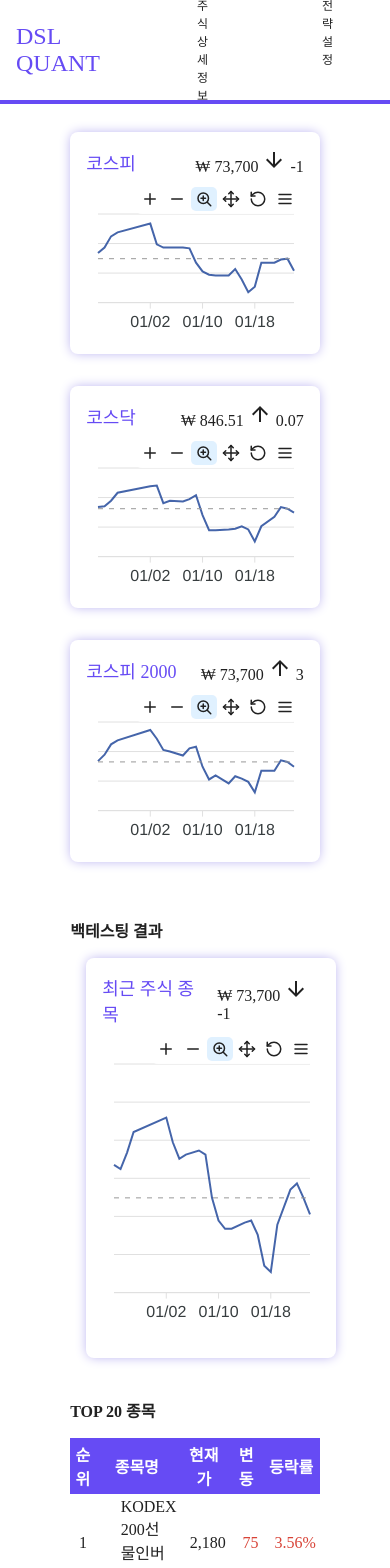
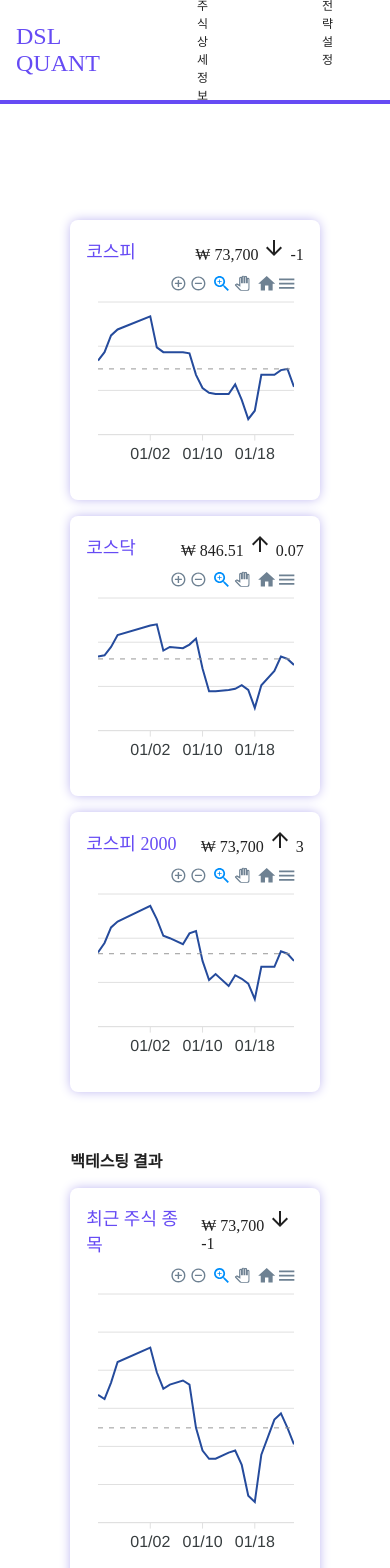
Before and after one commit to a40418a/DSL-QUANT-SYSTEM-FE, a React (Vite) app in the folder front-end/: page /home in a window 390 px wide. Shown: the top 1568 px of the page. Built offline with nearby package versions, Linux system fonts and the light colour scheme; a web font is replaced by a local one.

Commit message:
0709-2
홈화면 레이아웃 수정

```diff
--- a/front-end/src/components/box/featuredInfoBox/featuredInfoBox.css
+++ b/front-end/src/components/box/featuredInfoBox/featuredInfoBox.css
@@ -1,7 +1,6 @@
 .featuredinfo {
     box-sizing: border-box;
     flex: 1;
-    margin: var(--margin);
     padding: var(--padding);
     border-radius: var(--border-radius);
     -webkit-box-shadow: var(---webkit-box-shadow);
--- a/front-end/src/components/featuredInfo/FeaturedInfo.jsx
+++ b/front-end/src/components/featuredInfo/FeaturedInfo.jsx
@@ -9,8 +9,8 @@
 export const FeaturedInfo = () => {
     return (
         <div className="featured">
+            <div className="featured-box">
                 <FeaturedInfoBox
-                className="featuredinfo-box"
                     title="코스피"
                     currency="₩"
                     price="73,700"
@@ -19,8 +19,10 @@
                     chart={<ChartLine data={userData01} dataKey="close" />}
                     sub="Compared to last month"
                 />
+            </div>
+            <div className="featured-box">
                 <FeaturedInfoBox
-                className="featuredinfo-box"
+                    className="featured-box"
                     title="코스닥"
                     currency="₩"
                     price="846.51"
@@ -29,8 +31,11 @@
                     chart={<ChartLine data={userData01} dataKey="open" />}
                     sub="Compared to last month"
                 />
+            </div>
+
+            <div className="featured-box">
                 <FeaturedInfoBox
-                className="featuredinfo-box"
+                    className="featured-box"
                     title="코스피 2000"
                     currency="₩"
                     price="73,700"
@@ -40,5 +45,6 @@
                     sub="Compared to last month"
                 />
             </div>
+        </div>
     );
 };
--- a/front-end/src/components/featuredInfo/featuredInfo.css
+++ b/front-end/src/components/featuredInfo/featuredInfo.css
@@ -1,11 +1,13 @@
 .featured {
     box-sizing: border-box;
     display: flex;
-    margin-top: var(--margin);
+    justify-content: space-between;
+    width: 100%;
 }
 
-.featuredinfo-box {
-    width: 33%;
+.featured-box {
+    width: 30%;
+    margin-bottom: var(--margin);
 }
 
 @media (max-width: 1068px) {
@@ -13,4 +15,9 @@
         flex-direction: column;
         align-items: center;
     }
+
+    .featured-box {
+        width: 80%;
+        height: 280px;
+    }
 }
--- a/front-end/src/components/table/tableHorizon/TableHorizon.jsx
+++ b/front-end/src/components/table/tableHorizon/TableHorizon.jsx
@@ -4,7 +4,7 @@
 
 export const TableHorizonTop20 = ({ title }) => {
     return (
-        <div className="table">
+        <div className="table" id="table-top20">
             <div className="tableTitle">{title}</div>
             <table>
                 <thead>
--- a/front-end/src/components/table/tableHorizon/tableHorizon.css
+++ b/front-end/src/components/table/tableHorizon/tableHorizon.css
@@ -35,5 +35,8 @@
 
 .data-text {
     text-align: left;
-    padding-left: 10%;
+    padding: 0 5%;
+    white-space: nowrap; /* 텍스트가 줄바꿈 되지 않도록 설정 */
+    overflow: hidden; /* 넘치는 부분을 숨김 */
+    text-overflow: ellipsis; /* 넘치는 텍스트에 말줄임표(...) 표시 */
 }
--- a/front-end/src/components/topbar/topbar.css
+++ b/front-end/src/components/topbar/topbar.css
@@ -12,6 +12,7 @@
     position: sticky; /*메뉴가 화면에 항상 보여지기 위함*/
     top: 0;
     z-index: 999; /*우선순위지정*/
+    margin-bottom: 120px;
 }
 
 .topbar-wrapper {
--- a/front-end/src/pages/Info/myPage/myPage.css
+++ b/front-end/src/pages/Info/myPage/myPage.css
@@ -1,11 +1,10 @@
 .mypage {
     box-sizing: border-box;
     width: 60%;
-    height: 100%;
+    height: 80vh;
     display: flex;
     flex-direction: column;
     align-items: center;
-    margin-top: 64px;
 }
 
 .mypage-title {
--- a/front-end/src/pages/Info/myPageCheck/myPageCheck.css
+++ b/front-end/src/pages/Info/myPageCheck/myPageCheck.css
@@ -2,6 +2,7 @@
     display: flex;
     align-items: center;
     height: 80vh;
+    margin-top: -120px;
 }
 
 .mypagecheck-wrapper {
--- a/front-end/src/pages/Main/StockInfo/stockInfo.css
+++ b/front-end/src/pages/Main/StockInfo/stockInfo.css
@@ -2,7 +2,6 @@
     box-sizing: border-box;
     width: 60%;
     height: 100%;
-    padding: 80px 0;
     display: flex;
     flex-direction: column;
     align-items: center;
--- a/front-end/src/pages/Main/home/home.css
+++ b/front-end/src/pages/Main/home/home.css
@@ -20,6 +20,7 @@
 
 .back-tested-title {
     font-weight: bold;
+    margin-bottom: var(--margin);
 }
 
 .back-tested-chart {
--- a/front-end/src/pages/Main/strategy/strategy.css
+++ b/front-end/src/pages/Main/strategy/strategy.css
@@ -2,7 +2,6 @@
     box-sizing: border-box;
     width: 1200px;
     height: 100%;
-    padding: 80px 0;
     display: flex;
     flex-direction: column;
     align-items: space-between;
```
Lines whose indentation alone changed are shown as unchanged.
